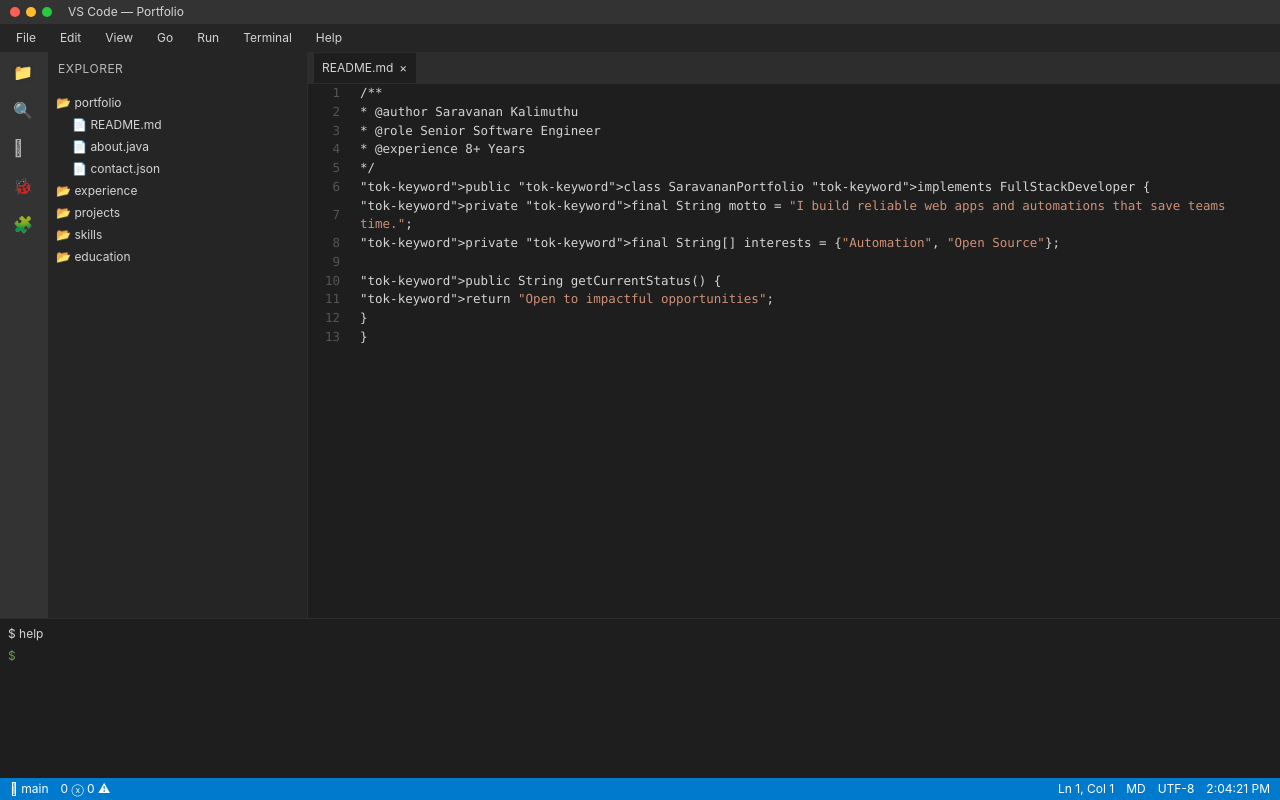
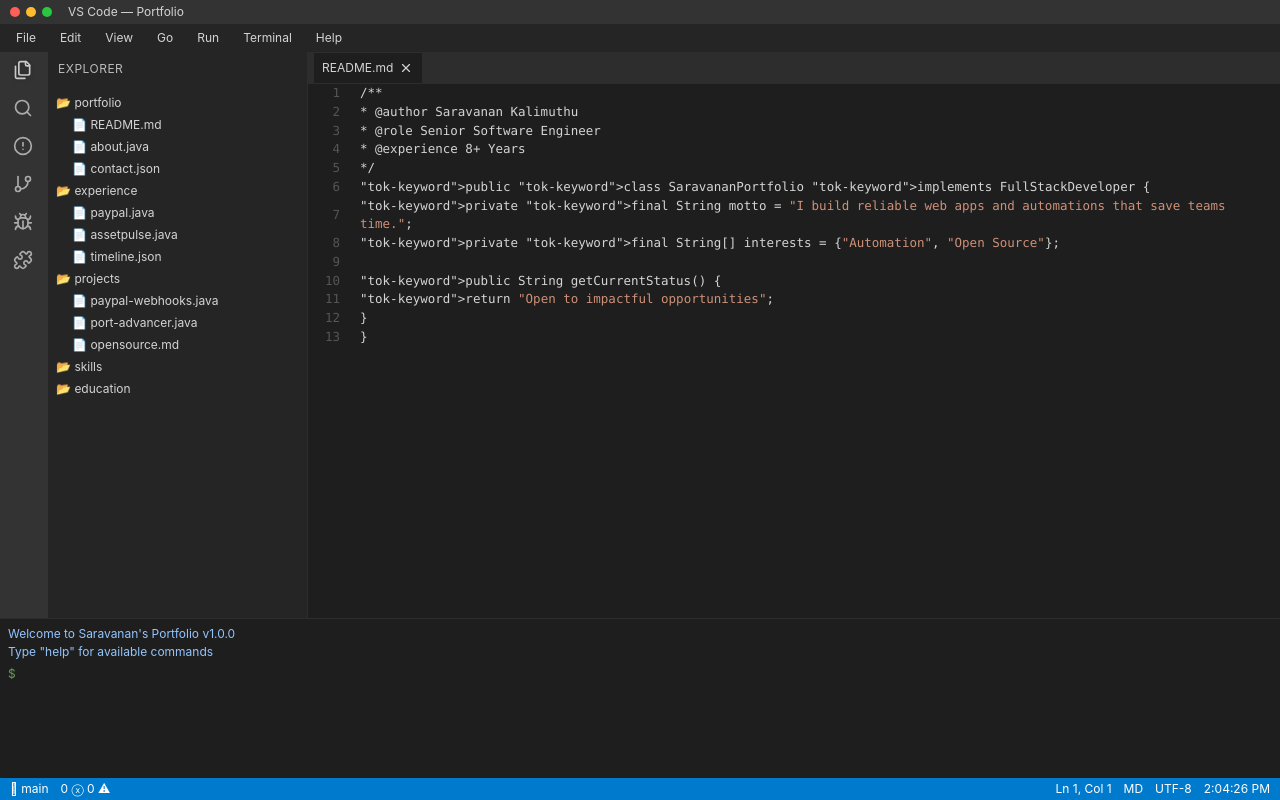
Before and after one commit to sarvarunajvm/port-react-folio, a Next.js app: page / in a window 1280 px wide. Built offline with nearby package versions, Linux system fonts and the light colour scheme.

Commit message:
feat(ide): add Problems panel, full-text search, lucide icons; tighten Terminal types; UI polish

```diff
--- a/app/ide/styles.css
+++ b/app/ide/styles.css
@@ -11,7 +11,7 @@
 .menubar .item:hover { background: #3c3c3c; }
 .main { display: grid; grid-template-columns: 48px 260px 1fr; min-height: 0; }
 .activitybar { background: #333333; display: flex; flex-direction: column; gap: 16px; align-items: center; padding-top: 8px; }
-.activitybar .icon { width: 22px; height: 22px; opacity: .8; cursor: pointer; }
+.activitybar .icon { width: 22px; height: 22px; opacity: .8; cursor: pointer; color: #c9c9c9; }
 .activitybar .icon.active { opacity: 1; filter: drop-shadow(0 0 2px rgba(0,0,0,0.2)); }
 .sidebar { background: #252526; border-right: 1px solid #2d2d2d; display: flex; flex-direction: column; min-width: 0; }
 .sidebar .title { font-size: 12px; padding: 8px 10px; color: #bbbbbb; letter-spacing: .5px; text-transform: uppercase; }
@@ -24,6 +24,17 @@
 .gutter { position: sticky; left: 0; width: 40px; background: #1e1e1e; color: #555; text-align: right; padding-right: 8px; }
 .terminal { background: #1e1e1e; border-top: 1px solid #2d2d2d; padding: 6px 8px; font-family: inherit; font-size: 12px; }
 .statusbar { display: flex; align-items: center; justify-content: space-between; background: #007ACC; color: white; padding: 0 10px; font-size: 12px; }
+.search-input { width: 100%; background: #1f1f1f; border: 1px solid #3a3a3a; color: #d4d4d4; padding: 6px 8px; border-radius: 4px; }
+.search-results { margin-top: 8px; max-height: 50vh; overflow: auto; }
+.search-item { padding: 6px 8px; border-radius: 4px; }
+.search-item:hover { background: #2a2a2a; }
+.muted { color: #9a9a9a; }
+.problems { padding: 8px; font-size: 12px; }
+.problems-item { display: flex; gap: 8px; padding: 6px 8px; border-radius: 4px; cursor: pointer; }
+.problems-item:hover { background: #2a2a2a; }
+.sev-warning { color: #fde68a; }
+.sev-error { color: #fecaca; }
+.line-highlight { background: rgba(255,255,0,0.08); }
 
 /* Syntax colors */
 .tok-comment { color: #6A9955; }
--- a/components/ide/VSCodePortfolio.tsx
+++ b/components/ide/VSCodePortfolio.tsx
@@ -1,5 +1,5 @@
 "use client"
-import React, { useMemo, useState } from 'react'
+import React, { useEffect, useMemo, useState } from 'react'
 import TitleBar from './sections/TitleBar'
 import MenuBar from './sections/MenuBar'
 import ActivityBar from './sections/ActivityBar'
@@ -20,10 +20,20 @@ export type FileNode = {
 
 export default function VSCodePortfolio() {
   const [fs, setFs] = useState<FileNode[]>(initialFs)
-  const [openFolders, setOpenFolders] = useState<Record<string, boolean>>({ 'portfolio': true })
+  const [openFolders, setOpenFolders] = useState<Record<string, boolean>>({ portfolio: true, experience: true, projects: true })
   const [openFiles, setOpenFiles] = useState<string[]>(['portfolio/README.md'])
   const [activeFile, setActiveFile] = useState<string>('portfolio/README.md')
-  const [terminalHistory, setTerminalHistory] = useState<string[]>(['$ help'])
+  const [terminalHistory, setTerminalHistory] = useState<{ type: 'system'|'input'|'output'|'success'|'warning'|'error'; text: string }[]>([
+    { type: 'system', text: "Welcome to Saravanan's Portfolio v1.0.0" },
+    { type: 'system', text: 'Type "help" for available commands' },
+  ])
+  const [activeTab, setActiveTab] = useState<'explorer'|'search'|'problems'|'scm'|'debug'|'extensions'>('explorer')
+  const [searchQuery, setSearchQuery] = useState('')
+  const [currentTime, setCurrentTime] = useState(new Date())
+  const [problems, setProblems] = useState<{errors:number;warnings:number}>({ errors: 0, warnings: 0 })
+  const [problemList, setProblemList] = useState<{severity:'warning'|'error'; message:string; file:string; line:number}[]>([])
+  const [highlight, setHighlight] = useState<{file:string; line:number} | null>(null)
+  const [cursorPos, setCursorPos] = useState<{line:number;col:number}>({ line: 1, col: 1 })
 
   const filesByPath = useMemo(() => {
     const map: Record<string, FileNode> = {}
@@ -41,6 +51,11 @@ export default function VSCodePortfolio() {
   const openFile = (path: string) => {
     if (!openFiles.includes(path)) setOpenFiles(prev => [...prev, path])
     setActiveFile(path)
+    // simulate compilation warnings occasionally
+    const warn = Math.random() < 0.4 ? Math.floor(Math.random()*3) : 0
+    setProblems({ errors: 0, warnings: warn })
+    const newProblems = Array.from({ length: warn }).map((_, i) => ({ severity: 'warning' as const, message: `Potential issue ${i+1} in ${path}`, file: path, line: Math.max(1, Math.floor(Math.random()*8)) }))
+    setProblemList(newProblems)
   }
   const closeFile = (path: string) => {
     setOpenFiles(prev => prev.filter(f => f !== path))
@@ -48,25 +63,85 @@ export default function VSCodePortfolio() {
   }
   const toggleFolder = (path: string) => setOpenFolders(prev => ({ ...prev, [path]: !prev[path] }))
 
+  // clock update
+  useEffect(() => {
+    const id = setInterval(() => setCurrentTime(new Date()), 1000)
+    return () => clearInterval(id)
+  }, [])
+
+  // simple search index
+  const allFiles = useMemo(() => Object.keys(filesByPath).filter(p => filesByPath[p].type === 'file'), [filesByPath])
+  const searchResults = useMemo(() => {
+    if (!searchQuery.trim()) return [] as { path: string; match?: string }[]
+    const q = searchQuery.toLowerCase()
+    const byName = allFiles
+      .filter(p => p.toLowerCase().includes(q))
+      .map(p => ({ path: p, match: 'filename' }))
+    const byContent = allFiles
+      .map(p => ({ p, c: (filesByPath[p].content || '').toLowerCase() }))
+      .filter(({ c }) => c.includes(q))
+      .map(({ p }) => ({ path: p, match: 'content' }))
+    const merged = [...byName, ...byContent].reduce((acc: Record<string, { path:string; match?:string }>, cur) => {
+      acc[cur.path] = acc[cur.path] ? acc[cur.path] : cur
+      return acc
+    }, {})
+    return Object.values(merged).slice(0, 50)
+  }, [allFiles, filesByPath, searchQuery])
+
   return (
     <div className="ide-root">
       <TitleBar />
       <MenuBar />
       <div className="main">
-        <ActivityBar />
+        <ActivityBar active={activeTab} onSwitch={setActiveTab} />
         <div className="sidebar">
-          <div className="title">Explorer</div>
-          <div className="tree">
-            <FileExplorer tree={fs} openFolders={openFolders} onToggle={toggleFolder} onOpen={openFile} />
-          </div>
+          {activeTab === 'explorer' && (
+            <>
+              <div className="title">Explorer</div>
+              <div className="tree">
+                <FileExplorer tree={fs} openFolders={openFolders} onToggle={toggleFolder} onOpen={openFile} />
+              </div>
+            </>
+          )}
+          {activeTab === 'search' && (
+            <div style={{ padding: '8px' }}>
+              <input
+                className="search-input"
+                value={searchQuery}
+                onChange={(e) => setSearchQuery(e.target.value)}
+                placeholder="Search files..."
+                aria-label="Search"
+              />
+              <div className="search-results">
+                {searchResults.length === 0 && <div className="muted">No results</div>}
+                {searchResults.map((r) => (
+                  <div key={r.path} className="search-item" onClick={() => openFile(r.path)}>
+                    {r.path} <span className="muted">({r.match})</span>
+                  </div>
+                ))}
+              </div>
+            </div>
+          )}
+          {activeTab === 'problems' && (
+            <div className="problems">
+              <div className="muted" style={{ marginBottom: 6 }}>Problems</div>
+              {problemList.length === 0 && <div className="muted">No problems have been detected in the workspace.</div>}
+              {problemList.map((p, idx) => (
+                <div key={idx} className="problems-item" onClick={() => { openFile(p.file); setHighlight({ file: p.file, line: p.line }) }}>
+                  <span className={p.severity === 'warning' ? 'sev-warning' : 'sev-error'}>{p.severity === 'warning' ? '⚠' : '⨯'}</span>
+                  <span>{p.message}</span>
+                </div>
+              ))}
+            </div>
+          )}
         </div>
         <div className="editor">
           <Tabs openFiles={openFiles} activeFile={activeFile} onClose={closeFile} onActivate={setActiveFile} />
-          <CodeEditor path={activeFile} node={filesByPath[activeFile]} />
+          <CodeEditor path={activeFile} node={filesByPath[activeFile]} onCursor={(pos) => setCursorPos(pos)} highlight={highlight?.file === activeFile ? highlight : null} />
         </div>
       </div>
       <Terminal history={terminalHistory} setHistory={setTerminalHistory} openFile={openFile} />
-      <StatusBar activeFile={activeFile} />
+      <StatusBar activeFile={activeFile} problems={problems} time={currentTime} cursor={cursorPos} />
     </div>
   )
 }
--- a/components/ide/sections/ActivityBar.tsx
+++ b/components/ide/sections/ActivityBar.tsx
@@ -1,9 +1,20 @@
-export default function ActivityBar() {
-  const icons = ['📁', '🔍', '', '🐞', '🧩']
+import { Files, Search, GitBranch, Bug, Puzzle, AlertCircle } from 'lucide-react'
+
+export default function ActivityBar({ active = 'explorer', onSwitch = () => {} }: { active?: string; onSwitch?: (t: any) => void }) {
+  const items = [
+    { key: 'explorer', icon: <Files size={20} />, label: 'Explorer' },
+    { key: 'search', icon: <Search size={20} />, label: 'Search' },
+    { key: 'problems', icon: <AlertCircle size={20} />, label: 'Problems' },
+    { key: 'scm', icon: <GitBranch size={20} />, label: 'Source Control' },
+    { key: 'debug', icon: <Bug size={20} />, label: 'Run and Debug' },
+    { key: 'extensions', icon: <Puzzle size={20} />, label: 'Extensions' },
+  ]
   return (
     <aside className="activitybar" aria-label="Activity Bar">
-      {icons.map((i, idx) => (
-        <div key={idx} className={`icon ${idx === 0 ? 'active' : ''}`} aria-hidden>{i}</div>
+      {items.map((it) => (
+        <div key={it.key} className={`icon ${active === it.key ? 'active' : ''}`} title={it.label} onClick={() => onSwitch(it.key)} aria-hidden>
+          {it.icon}
+        </div>
       ))}
     </aside>
   )
--- a/components/ide/sections/StatusBar.tsx
+++ b/components/ide/sections/StatusBar.tsx
@@ -1,15 +1,15 @@
-export default function StatusBar({ activeFile }: { activeFile: string }) {
+export default function StatusBar({ activeFile, problems, time, cursor }: { activeFile: string; problems?: {errors:number;warnings:number}; time?: Date; cursor?: {line:number;col:number} }) {
   const parts = activeFile ? activeFile.split('.') : []
   const lang = parts[parts.length - 1] || 'text'
-  const now = new Date().toLocaleTimeString()
+  const now = (time || new Date()).toLocaleTimeString()
   return (
     <div className="statusbar" role="contentinfo" aria-label="Status Bar">
       <div>
         <span> main</span>
-        <span style={{ marginLeft: 12 }}>0 ⓧ 0 ⚠</span>
+        <span style={{ marginLeft: 12 }}>{problems?.errors ?? 0} ⓧ {(problems?.warnings ?? 0)} ⚠</span>
       </div>
       <div>
-        <span>Ln 1, Col 1</span>
+        <span>Ln {cursor?.line ?? 1}, Col {cursor?.col ?? 1}</span>
         <span style={{ marginLeft: 12 }}>{lang.toUpperCase()}</span>
         <span style={{ marginLeft: 12 }}>UTF-8</span>
         <span style={{ marginLeft: 12 }}>{now}</span>
--- a/components/ide/sections/Tabs.tsx
+++ b/components/ide/sections/Tabs.tsx
@@ -1,10 +1,14 @@
+import { X } from 'lucide-react'
+
 export default function Tabs({ openFiles, activeFile, onClose, onActivate }: { openFiles: string[]; activeFile: string; onClose: (p: string) => void; onActivate: (p: string) => void }) {
   return (
     <div className="tabs" role="tablist" aria-label="Open Files">
       {openFiles.map((p) => (
         <div key={p} className={`tab ${p === activeFile ? 'active' : ''}`} role="tab" aria-selected={p === activeFile} onClick={() => onActivate(p)}>
           <span>{p.split('/').pop()}</span>
-          <button onClick={(e) => { e.stopPropagation(); onClose(p) }} aria-label={`Close ${p}`}>×</button>
+          <button onClick={(e) => { e.stopPropagation(); onClose(p) }} aria-label={`Close ${p}`} title="Close">
+            <X size={14} />
+          </button>
         </div>
       ))}
     </div>
--- a/components/ide/sections/Terminal.tsx
+++ b/components/ide/sections/Terminal.tsx
@@ -1,8 +1,11 @@
 import React, { useEffect, useRef, useState } from 'react'
+
+type EntryType = 'system' | 'input' | 'output' | 'success' | 'warning' | 'error'
+type TerminalEntry = { type: EntryType; text: string }
 
 const COMMANDS = ['help','about','skills','projects','experience','education','contact','resume','game','clear']
 
-export default function Terminal({ history, setHistory, openFile }: { history: string[]; setHistory: (h: string[]) => void; openFile: (p: string) => void }) {
+export default function Terminal({ history, setHistory, openFile }: { history: TerminalEntry[]; setHistory: React.Dispatch<React.SetStateAction<TerminalEntry[]>>; openFile: (p: string) => void }) {
   const [input, setInput] = useState('')
   const ref = useRef<HTMLInputElement>(null)
 
@@ -11,30 +14,32 @@ export default function Terminal({ history, setHistory, openFile }: { history: s
   function executeCommand(cmd: string) {
     const c = cmd.trim()
     if (!c) return
-    const out: string[] = []
+    const out: TerminalEntry[] = []
     switch (c) {
       case 'help':
-        out.push('Available commands: ' + COMMANDS.join(', '))
+        out.push({ type: 'output', text: 'Available commands: ' + COMMANDS.join(', ') })
         break
-      case 'about': openFile('portfolio/about.java'); out.push('Opening about.java'); break
-      case 'skills': openFile('skills/backend.xml'); out.push('Opening backend.xml'); break
-      case 'projects': openFile('projects/port-advancer.java'); out.push('Opening port-advancer.java'); break
-      case 'experience': openFile('experience/paypal.java'); out.push('Opening paypal.java'); break
-      case 'education': openFile('education/mca.md'); out.push('Opening mca.md'); break
-      case 'contact': openFile('portfolio/contact.json'); out.push('Opening contact.json'); break
-      case 'resume': window.open('/Resume.pdf', '_blank'); out.push('Downloading resume…'); break
-      case 'game': out.push('Launching ascii game... (coming soon)'); break
-      case 'clear': setHistory([]); return
+      case 'about': openFile('portfolio/about.java'); out.push({ type: 'success', text: 'Opening about.java' }); break
+      case 'skills': openFile('skills/backend.xml'); out.push({ type: 'success', text: 'Opening backend.xml' }); break
+      case 'projects': openFile('projects/port-advancer.java'); out.push({ type: 'success', text: 'Opening port-advancer.java' }); break
+      case 'experience': openFile('experience/paypal.java'); out.push({ type: 'success', text: 'Opening paypal.java' }); break
+      case 'education': openFile('education/mca.md'); out.push({ type: 'success', text: 'Opening mca.md' }); break
+      case 'contact': openFile('portfolio/contact.json'); out.push({ type: 'success', text: 'Opening contact.json' }); break
+      case 'resume': window.open('/Resume.pdf', '_blank'); out.push({ type: 'success', text: 'Downloading resume…' }); break
+      case 'game': out.push({ type: 'warning', text: 'Launching ascii game... (coming soon)' }); break
+      case 'clear': setHistory([{ type: 'system', text: 'Terminal cleared' }, { type: 'system', text: 'Type "help" for available commands' }]); return
       default:
-        out.push(`Unknown command: ${c}`)
+        out.push({ type: 'error', text: `Unknown command: ${c}` })
     }
-    setHistory([...history, `$ ${c}`, ...out])
+    setHistory([...history, { type: 'input', text: `$ ${c}` }, ...out])
   }
 
   return (
     <div className="terminal" role="region" aria-label="Terminal">
       <div style={{ whiteSpace: 'pre-wrap', marginBottom: 4 }}>
-        {history.map((h, i) => <div key={i}>{h}</div>)}
+        {history.map((h, i) => (
+          <div key={i} style={{ color: colorFor(h.type) }}>{h.text}</div>
+        ))}
       </div>
       <div>
         <span style={{ color: '#6A9955' }}>$</span>{' '}
@@ -43,3 +48,13 @@ export default function Terminal({ history, setHistory, openFile }: { history: s
     </div>
   )
 }
+
+function colorFor(t: EntryType) {
+  switch (t) {
+    case 'success': return '#a7f3d0'
+    case 'warning': return '#fde68a'
+    case 'error': return '#fecaca'
+    case 'system': return '#93c5fd'
+    default: return '#D4D4D4'
+  }
+}
--- a/package.json
+++ b/package.json
@@ -21,7 +21,8 @@
   "dependencies": {
     "next": "^15.1.0",
     "react": "19.1.1",
-    "react-dom": "19.1.1"
+    "react-dom": "19.1.1",
+    "lucide-react": "^0.475.0"
   },
   "devDependencies": {
     "autoprefixer": "10.4.20",
```
Also changed, not shown: components/ide/sections/CodeEditor.tsx (+6 -3 lines).
